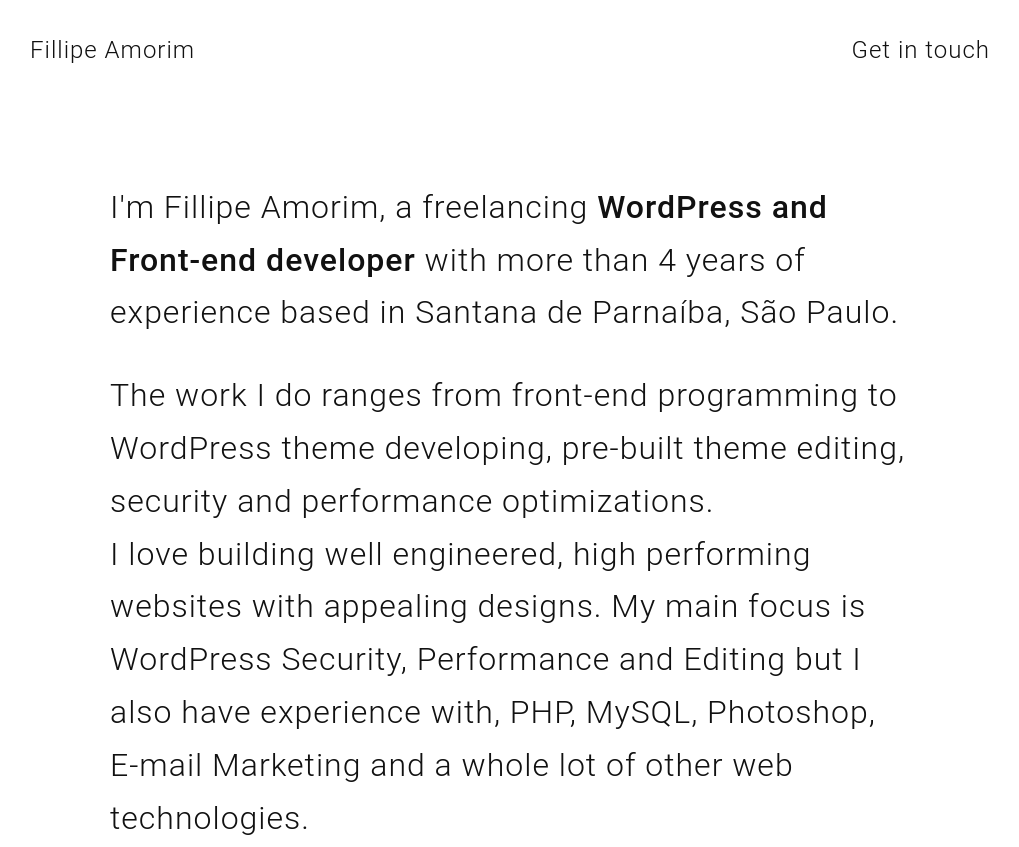
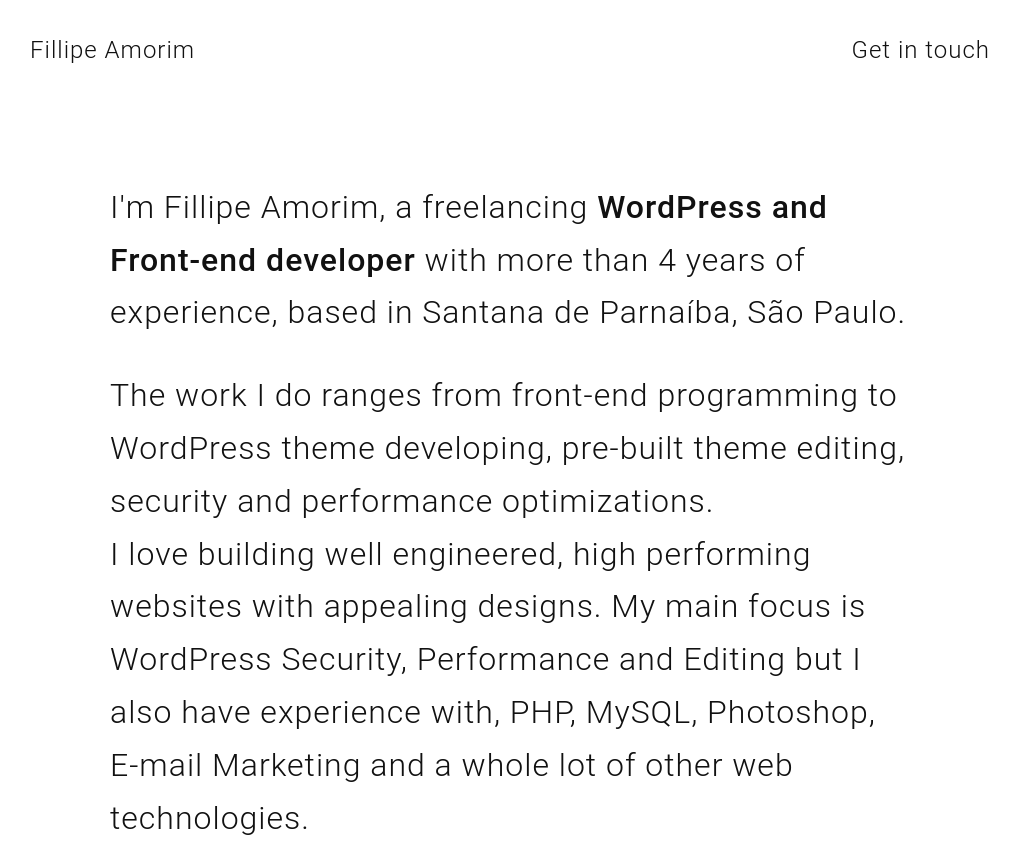
Before and after one commit to fillipeamorim/Portfolio, a plain HTML site: page index.html in a window 1280 px wide. Shown: the top 847 px of the page, without its empty margins (130-1149 px from the left). Drawn offline with Linux system fonts and the light colour scheme.

Commit message:
Changed Text Content

```diff
--- a/index.html
+++ b/index.html
@@ -207,7 +207,7 @@
 			<section class="Section">
 				<div class="Site-container Site-container--narrow">
 					<div class="Type Type--large">
-						<p>I'm Fillipe Amorim, a freelancing <strong class="u-textBold">WordPress and Front-end developer</strong> with more than 4 years of experience based in Santana de Parnaíba, São Paulo.</p>
+						<p>I'm Fillipe Amorim, a freelancing <strong class="u-textBold">WordPress and Front-end developer</strong> with more than 4 years of experience, based in Santana de Parnaíba, São Paulo.</p>
 						<p>The work I do ranges from front-end programming to WordPress theme developing, pre-built theme editing, security and performance optimizations.<br>I love building well engineered, high performing websites with appealing designs. My main focus is WordPress Security, Performance and Editing but I also have experience with, PHP, MySQL, Photoshop, E-mail Marketing and a whole lot of other web technologies.</p>
 						<p></p>
 						<p>Available for new projects, <a class="js-contactLink" href="#contact" title="Get In Touch!">get in touch</a>!</p>
```
